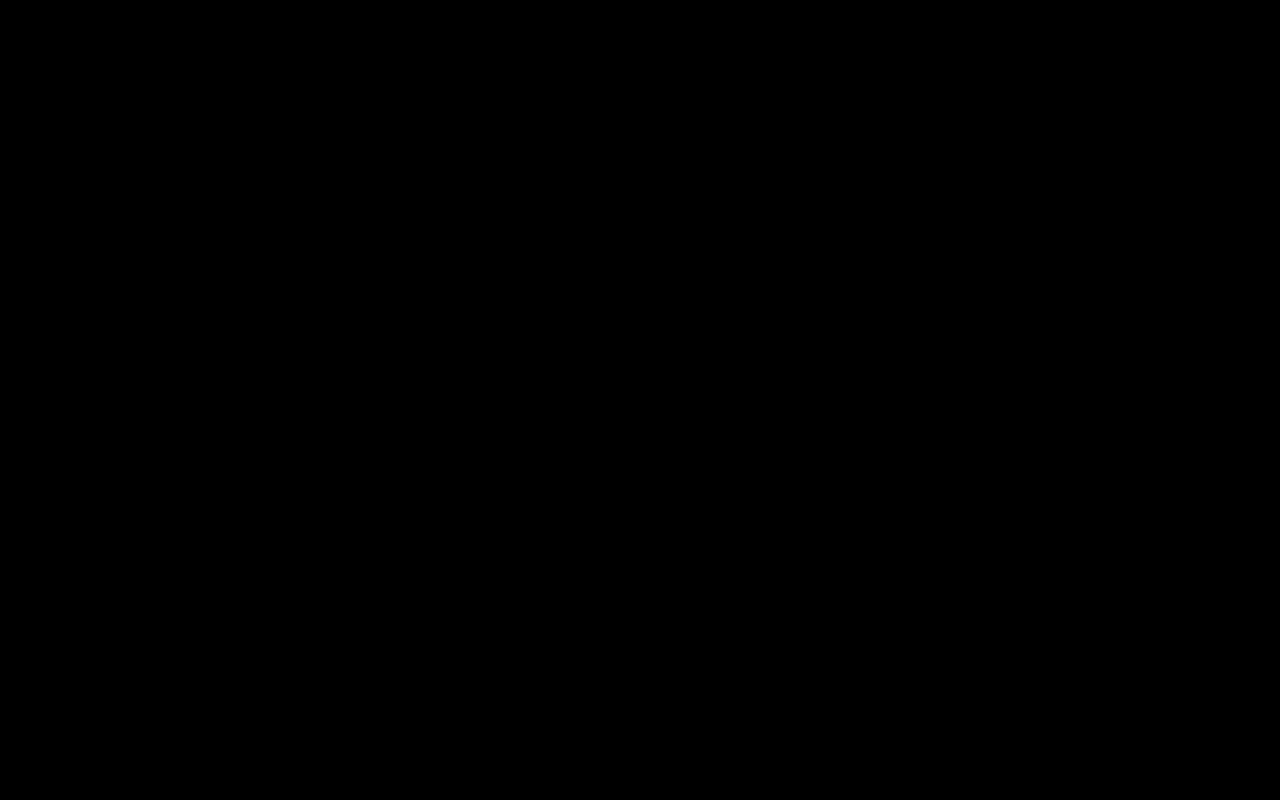
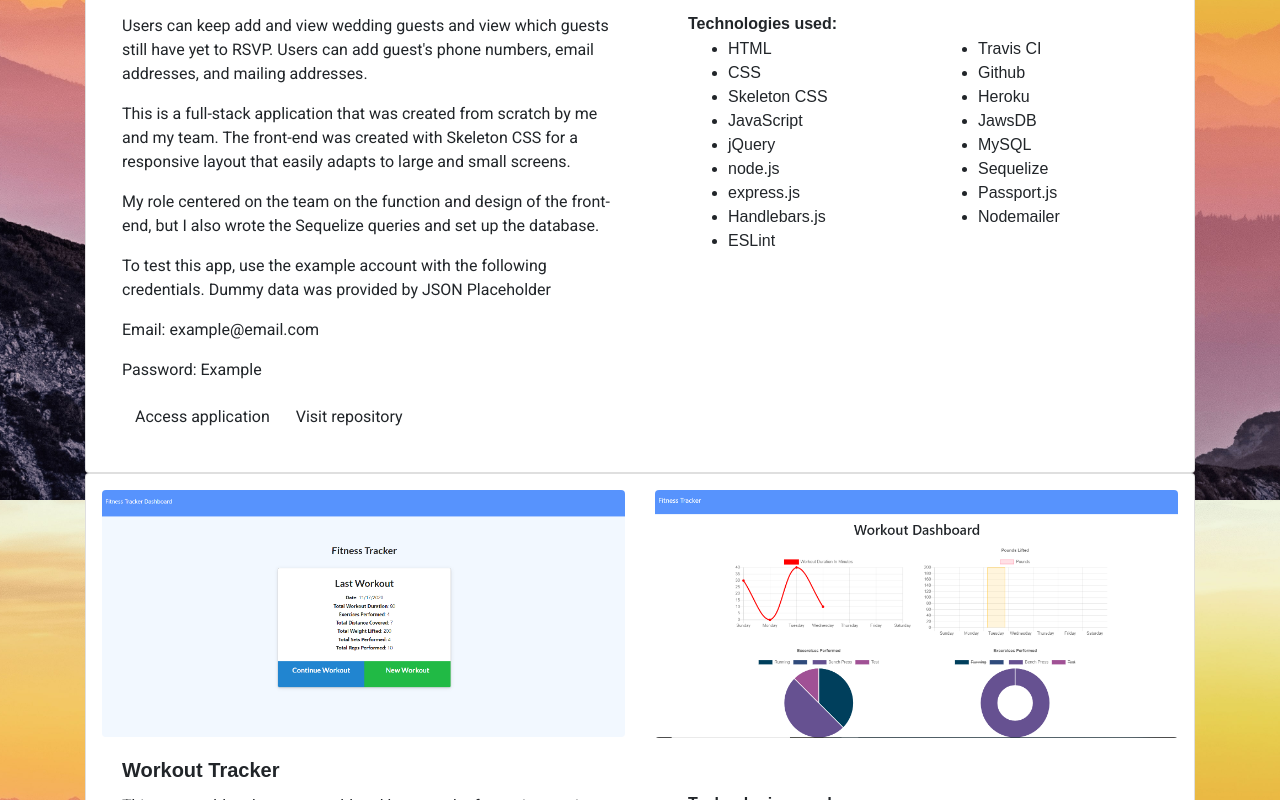
Before and after one commit to abbynf/react-portfolio, a React (Create React App) app: page /portfolio in a window 1280 px wide. Shown: the part 1100-1900 px from the top of the page. Before the commit the page ends 837 px from the top, so only its background shows below. Built offline with nearby package versions, Linux system fonts and the light colour scheme.

Commit message:
added ids for mapped elements

```diff
--- a/src/components/Cardtext/Cardtext.js
+++ b/src/components/Cardtext/Cardtext.js
@@ -2,7 +2,7 @@ import React from 'react';
 
 function Cardtext (props) {
     return (
-        <p className="card-text">{props.paragraphtext}</p>
+        <p className="card-text">{props.content}</p>
     )
 };
 
--- a/src/components/Project/Project.js
+++ b/src/components/Project/Project.js
@@ -7,54 +7,56 @@ class Project extends Component {
 
     render() {
 
-        console.log(this.props)
-
         return (
-            <div class="row">
-                <div class="col-12">
-                    <div class="card card-shadow p-3">
-                        <div class="row">
-                            <div class="col-12 col-lg-6">
-                                <img class="card-img-top rounded" src={this.props.img1src}
+            <div className="row">
+                <div className="col-12">
+                    <div className="card card-shadow p-3">
+                        <div className="row">
+                            <div className="col-12 col-lg-6">
+                                <img className="card-img-top rounded" src={this.props.img1src}
                                     alt={this.props.img1alt} />
                             </div>
-                            <hr class="portHr d-block d-lg-none" />
-                            <div class="col-12 col-lg-6">
-                                <img class="card-img-top rounded" src={this.props.img2src}
+                            <hr className="portHr d-block d-lg-none" />
+                            <div className="col-12 col-lg-6">
+                                <img className="card-img-top rounded" src={this.props.img2src}
                                     alt={this.props.img2alt} />
                             </div>
                         </div>
-                        <div class="card-body">
-                            <h5 class="card-title font-weight-bold">{this.props.title}</h5>
-                            <div class="row card-opaque mb-3">
-                                <div class="col-md-6">
+                        <div className="card-body">
+                            <h5 className="card-title font-weight-bold">{this.props.title}</h5>
+                            <div className="row card-opaque mb-3">
+                                <div className="col-md-6">
                                     {this.props.paragraphs.map((paragraph) => {
                                         return (
-                                            <Cardtext paragraphtext={paragraph} />
+                                            <Cardtext key={paragraph.id} content={paragraph.text} />
                                         )
                                     })}
                                 </div>
 
-                                <div class="col-md-6 mt-0 pl-md-5">
-                                    <h6 class="card-text font-weight-bold mt-4 mb-1 mt-md-0">Technologies used:</h6>
+                                <div className="col-md-6 mt-0 pl-md-5">
+                                    <h6 className="card-text font-weight-bold mt-4 mb-1 mt-md-0">Technologies used:</h6>
 
-                                    <div class="row">
+                                    <div className="row">
 
-                                        <div class="col">
-                                            <ul class="card-text">
+                                        <div className="col">
+                                            <ul className="card-text">
                                                 {this.props.techitems1.map((listItem) => {
                                                     return (
-                                                        <TechItem text={listItem} />
+                                                        <TechItem
+                                                            key={listItem.id}
+                                                            text={listItem.text} />
                                                     )
                                                 })}
                                             </ul>
 
                                         </div>
-                                        <div class="col">
-                                            <ul class="card-text">
+                                        <div className="col">
+                                            <ul className="card-text">
                                                 {this.props.techitems2.map((listItem) => {
                                                     return (
-                                                        <TechItem text={listItem} />
+                                                        <TechItem
+                                                            key={listItem.id}
+                                                            text={listItem.text} />
                                                     )
                                                 })}
                                             </ul>
@@ -63,8 +65,8 @@ class Project extends Component {
                                 </div>
 
                             </div>
-                            <a href={this.props.applicationLink} class="btn portfolioButton" target="_blank">Access application</a>
-                            <a href={this.props.repoLink} class="btn portfolioButton" target="_blank">Visit repository</a>
+                            <a href={this.props.applicationLink} className="btn portfolioButton" target="_blank">Access application</a>
+                            <a href={this.props.repoLink} className="btn portfolioButton" target="_blank">Visit repository</a>
                         </div>
                     </div>
                 </div>
--- a/src/pages/Portfolio.js
+++ b/src/pages/Portfolio.js
@@ -9,75 +9,322 @@ import img6 from './../assets/project-caps/workout-tracker/workout-tracker-graph
 import img7 from './../assets/project-caps/budget-tracker/Budget-Tracker-landing.png';
 import img8 from './../assets/project-caps/budget-tracker/Budget-Tracker-sw.png';
 
+
 class Portfolio extends Component {
-    constructor(){
+    constructor() {
         super();
         this.state = {
             projects: [
                 {
+                    id: 101,
                     img1src: img1,
                     img1alt: "Landing page of National Parks app",
                     img2src: img2,
                     img2alt: "Search results for Utah",
                     title: "National Parks in the Pandemic",
-                    paragraphs: ["The best way to get away from the bustle of daily life while maintaining social distance is visiting any of the nation's beautiful parks. Choose a state to view all of the parks and status of the coronavirus.",
-                    "This is a front-end application that was created by me and two other developers. We utilized UIkit for adaptability to large and small screens.",
-                    "My role in the team centered around utilizing plain JavaScript and jQuery to make AJAX requests to the National Parks API and other functions of the app. I also designed the landing page."
-                    ],
-                    techitems1: ["HTML", "CSS", 'jQuery', 'AJAX Requests', 'UIKit'],
-                    techitems2: ["CSS Wand", "Meyer Web CSS reset", "Google Fonts", "Covid Tracking API", "National Park API"],
+                    paragraphs: [{
+                        id: 200,
+                        text: "The best way to get away from the bustle of daily life while maintaining social distance is visiting any of the nation's beautiful parks. Choose a state to view all of the parks and status of the coronavirus."
+                    }, {
+                        id: 201,
+                        text: "This is a front-end application that was created by me and two other developers. We utilized UIkit for adaptability to large and small screens."
+                    }, {
+                        id: 202,
+                        text: "My role in the team centered around utilizing plain JavaScript and jQuery to make AJAX requests to the National Parks API and other functions of the app. I also designed the landing page."
+                    }],
+                    techitems1: [{
+                        id: 300,
+                        text: "HTML"
+                    }, {
+                        id: 301,
+                        text: "CSS"
+                    }, {
+                        id: 302,
+                        text: 'jQuery'
+                    }, {
+                        id: 303,
+                        text: 'AJAX Requests'
+                    }, {
+                        id: 304,
+                        text: 'UIKit'
+                    }],
+                    techitems2: [{
+                        id: 400,
+                        text: "CSS Wand"
+                    }, {
+                        id: 401,
+                        text: "Meyer Web CSS reset"
+                    },
+                    {
+                        id: 402,
+                        text: "Google Fonts"
+                    }, {
+                        id: 403,
+                        text: "Covid Tracking API"
+                    },
+                    {
+                        id: 404,
+                        text: "National Park API"
+                    }],
                     applicationLink: "https://abbynf.github.io/covid-travel/",
                     repoLink: "https://github.com/abbynf/covid-travel"
                 },
                 {
+                    id: 1,
                     img1src: img3,
                     img1alt: "Application landing page",
                     img2src: img4,
                     img2alt: "Summary page displaying the total count",
                     title: "Invitr",
                     paragraphs: [
-                        "Users can keep add and view wedding guests and view which guests still have yet to RSVP. Users can add guest's phone numbers, email addresses, and mailing addresses.",
-                        "This is a full-stack application that was created from scratch by me and my team. The front-end was created with Skeleton CSS for a responsive layout that easily adapts to large and small screens.",
-                        "My role centered on the team on the function and design of the front-end, but I also wrote the Sequelize queries and set up the database.",
-                        "To test this app, use the example account with the following credentials. Dummy data was provided by JSON Placeholder",
-                        "Email: example@email.com",
-                        "Password: Example"
-                        ],
-                    techitems1: ["HTML", "CSS", "Skeleton CSS", "JavaScript", "jQuery", "node.js", "express.js", "Handlebars.js", "ESLint"],
-                    techitems2: ["Travis CI", "Github", "Heroku", "JawsDB", "MySQL", "Sequelize", "Passport.js", "Nodemailer"],
+                        {
+                            id: 203,
+                            text: "Users can keep add and view wedding guests and view which guests still have yet to RSVP. Users can add guest's phone numbers, email addresses, and mailing addresses."
+                        },
+                        {
+                            id: 204,
+                            text: "This is a full-stack application that was created from scratch by me and my team. The front-end was created with Skeleton CSS for a responsive layout that easily adapts to large and small screens.",
+                        },
+                        {
+                            id: 205,
+                            text: "My role centered on the team on the function and design of the front-end, but I also wrote the Sequelize queries and set up the database.",
+                        },
+                        {
+                            id: 206,
+                            text: "To test this app, use the example account with the following credentials. Dummy data was provided by JSON Placeholder",
+                        },
+                        {
+                            id: 207,
+                            text: "Email: example@email.com",
+
+                        },
+                        {
+                            id: 208,
+                            text: "Password: Example"
+                        }
+                    ],
+                    techitems1: [
+                        {
+                            id: 305,
+                            text: "HTML"
+                        },
+                        {
+                            id: 306,
+                            text: "CSS",
+                        },
+                        {
+                            id: 307,
+                            text: "Skeleton CSS"
+                        },
+                        {
+                            id: 308,
+                            text: "JavaScript"
+                        }, {
+                            id: 309,
+                            text: "jQuery"
+                        },
+                        {
+                            id: 310,
+                            text: "node.js"
+                        },
+                        {
+                            id: 311,
+                            text: "express.js"
+                        }, {
+                            id: 312,
+                            text: "Handlebars.js"
+                        },
+                        {
+                            id: 313,
+                            text: "ESLint"
+                        }],
+                    techitems2: [
+                        {
+                            id: 405,
+                            text: "Travis CI"
+                        },
+                        {
+                            id: 406,
+                            text: "Github"
+                        },
+                        {
+                            id: 407,
+                            text: "Heroku"
+                        },
+                        {
+                            id: 408,
+                            text: "JawsDB"
+                        },
+                        {
+                            id: 409,
+                            text: "MySQL"
+                        },
+                        {
+                            id: 410,
+                            text: "Sequelize"
+                        },
+                        {
+                            id: 411,
+                            text: "Passport.js"
+                        },
+                        {
+                            id: 412,
+                            text: "Nodemailer"
+                        }],
                     applicationLink: "https://scary-cat-18885.herokuapp.com/",
                     repoLink: "https://github.com/jburz/Invitr"
                 },
                 {
+                    id: 2,
                     img1src: img5,
                     img1alt: "Application landing page",
                     img2src: img6,
                     img2alt: "Graphs displaying the totals",
                     title: "Workout Tracker",
                     paragraphs: [
-                        "This app enables the user to add and keep track of exercise routines. The routines are divided into two categories: resistance and cardio. The user adds the workout duration and other details about the workout. On the dashboard page of the application, the user can view the total statistics of the workouts throughout the usage of the app.",
-                        "The Workout Tracker is a full-stack application. The front-end was provided as starter-code, which gave me the opportunity to refine my skills as a back-end developer",
-                        "I was given code that my instructors had written, and I was given the task to read and understand the front-end without any human explanation. Then I created the back-end to answer the many different calls and requests the front-end made.",
-                        "The front-end comprised of HTML, CSS, and JavaScript. I developed an Express server that served up those pages and stored the data in MongoDB through Mongoose. The deployed application is hosted on Heroku and the database is on MongoDB Atlas."
+                        {
+                            id: 209,
+                            text: "This app enables the user to add and keep track of exercise routines. The routines are divided into two categories: resistance and cardio. The user adds the workout duration and other details about the workout. On the dashboard page of the application, the user can view the total statistics of the workouts throughout the usage of the app."
+                        },
+                        {
+                            id: 210,
+                            text: "The Workout Tracker is a full-stack application. The front-end was provided as starter-code, which gave me the opportunity to refine my skills as a back-end developer",
+                        },
+                        {
+                            id: 211,
+                            text: "I was given code that my instructors had written, and I was given the task to read and understand the front-end without any human explanation. Then I created the back-end to answer the many different calls and requests the front-end made.",
+                        },
+                        {
+                            id: 212,
+                            text: "The front-end comprised of HTML, CSS, and JavaScript. I developed an Express server that served up those pages and stored the data in MongoDB through Mongoose. The deployed application is hosted on Heroku and the database is on MongoDB Atlas."
+                        }
                     ],
-                    techitems1: ["HTML", "CSS", "JavaScript", "jQuery", "Heroku", "Github"],
-                    techitems2: ["Fetch API", "express.js", "MongoDB", "Mongoose", "MongoDB Atlas"],
+                    techitems1: [
+                        {
+                            id: 314,
+                            text: "HTML"
+                        },
+                        {
+                            id: 315,
+                            text: "CSS"
+                        },
+                        {
+                            id: 316,
+                            text: "JavaScript"
+                        },
+                        {
+                            id: 317,
+                            text: "jQuery"
+                        },
+                        {
+                            id: 318,
+                            text: "Heroku"
+                        },
+                        {
+                            id: 319,
+                            text: "Github"
+                        }],
+                    techitems2: [{
+                        id: 413,
+                        text: "Fetch API"
+                    },
+                    {
+                        id: 414,
+                        text: "express.js"
+                    },
+                     {
+                        id: 415,
+                        text: "MongoDB"
+                     },
+                     {
+                        id: 416,
+                        text: "Mongoose"
+                     },
+                     {
+                         id: 417,
+                         text: "MongoDB Atlas"
+                     }],
                     applicationLink: "https://murmuring-dusk-28274.herokuapp.com/?id=5fcd0b8049470700176434ce",
                     repoLink: "https://github.com/abbynf/workout-tracker"
                 },
                 {
+                    id: 3,
                     img1src: img7,
                     img1alt: "Application landing page",
                     img2src: img8,
                     img2alt: "Screenshot displaying an active service worker",
                     title: "Budget Tracker",
                     paragraphs: [
-                        "This application enables the traveller to add and subtract funds with or without internet. The app caluclates the running total and graphs the influx of funds.",
-                        "Like Workout Tracker, this is a fullstack application, but Trilogy created much of the front-end as starter-code. Doing so left me free to practice creating service workers.",
-                        "This application utilizes service workers and local storage. Doing so enables the user to still use the app without internet. The application adds all of the data to the database on MongoDB once a connection is established, so no data is ever lost."
+                        {
+                            id: 213,
+                            text: "This application enables the traveller to add and subtract funds with or without internet. The app caluclates the running total and graphs the influx of funds.",
+                        },
+                        {
+                            id: 214,
+                            text: "Like Workout Tracker, this is a fullstack application, but Trilogy created much of the front-end as starter-code. Doing so left me free to practice creating service workers.",
+                        },
+                        {
+                            id: 215,
+                            text: "This application utilizes service workers and local storage. Doing so enables the user to still use the app without internet. The application adds all of the data to the database on MongoDB once a connection is established, so no data is ever lost."
+                        }
                     ],
-                    techitems1: ["HTML", "CSS", "JavaScript", "jQuery", "Github", "Heroku", "Service Workers"],
-                    techitems2: ["Local storage", "express.js", "MongoDB", "Mongoose", "MongoDB Atlas", "Web manifest", "caches"],
+                    techitems1: [
+                        {
+                            id: 320,
+                            text: "HTML"
+                        },
+                        {
+                            id: 321,
+                            text: "CSS"
+                        },
+                        {
+                            id: 322,
+                            text: "JavaScript"
+                        },
+                        {
+                            id: 323,
+                            text: "jQuery"
+                        },
+                        {
+                            id: 324,
+                            text: "Github"
+                        },
+                        {
+                            id: 325,
+                            text: "Heroku"
+                        },
+                        {
+                            id: 326,
+                            text: "Service Workers"
+                        }],
+                    techitems2: [{
+                        id: 418,
+                        text: "Local storage"
+                    },
+                    {
+                        id: 419,
+                        text: "express.js"
+                    },
+                    {
+                        id: 420,
+                        text: "MongoDB"
+                    },
+                    {
+                        id: 421,
+                        text: "Mongoose"
+                    },
+                    {
+                        id: 422,
+                        text: "MongoDB Atlas"
+                    },
+                    {
+                        id: 423,
+                        text: "Web manifest"
+                    },
+                    {
+                        id: 424,
+                        text: "caches"
+                    }],
                     applicationLink: "https://ancient-ravine-55722.herokuapp.com/",
                     repoLink: "https://github.com/abbynf/budget-tracker"
                 }
@@ -97,18 +344,23 @@ class Portfolio extends Component {
                 </header>
 
                 <main>
-                    <Project
-                        img1src={this.state.projects[0].img1src}
-                        img1alt={this.state.projects[0].img1alt}
-                        img2src={this.state.projects[0].img2src}
-                        img2alt={this.state.projects[0].img2alt}
-                        title={this.state.projects[0].title}
-                        paragraphs={this.state.projects[0].paragraphs}
-                        techitems1={this.state.projects[0].techitems1}
-                        techitems2={this.state.projects[0].techitems2}
-                        applicationLink={this.state.projects[0].applicationLink}
-                        repoLink={this.state.projects[0].repoLink}
-                    />
+                    {this.state.projects.map((project) => {
+                        return (
+                            <Project
+                                key={project.id}
+                                img1src={project.img1src}
+                                img1alt={project.img1alt}
+                                img2src={project.img2src}
+                                img2alt={project.img2alt}
+                                title={project.title}
+                                paragraphs={project.paragraphs}
+                                techitems1={project.techitems1}
+                                techitems2={project.techitems2}
+                                applicationLink={project.applicationLink}
+                                repoLink={project.repoLink}
+                            />
+                        )
+                    })}
 
                 </main>
 
```
Also changed, not shown: 2 other files (tests, documents, lock files or other folders).
